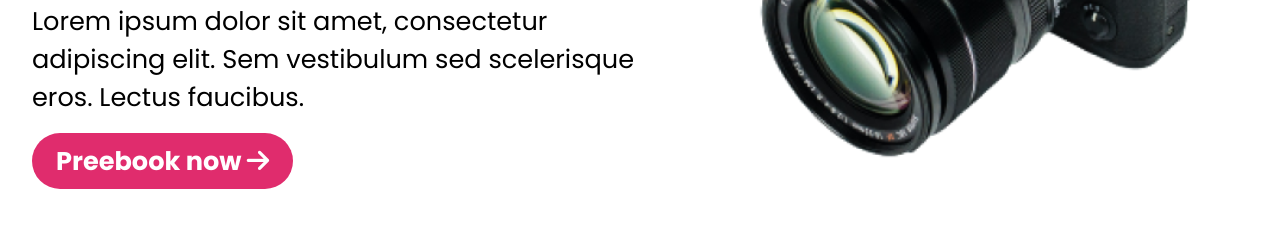
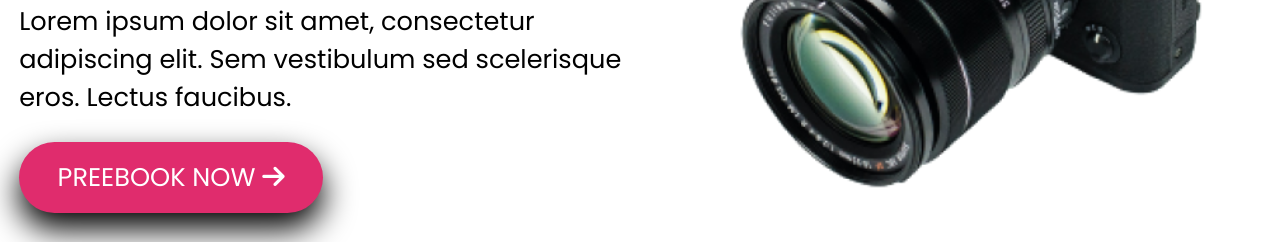
Before and after one commit to himadree-chaudhury/assignment2_influencer-gear, a plain HTML site: page index.html in a window 1280 px wide. Shown: the part 558-800 px from the top of the page. Drawn offline with Linux system fonts and the light colour scheme.

Commit message:
btn-animation-added

```diff
--- a/index.html
+++ b/index.html
@@ -36,7 +36,7 @@
                         Influencer</h1>
                     <p>Lorem ipsum dolor sit amet, consectetur adipiscing elit. Sem vestibulum sed scelerisque eros.
                         Lectus faucibus.</p>
-                    <a href="#" class="btn--utility">Preebook now <i class="fas fa-arrow-right"></i></a>
+                    <a href="#" class="btn btn--utility">Preebook now <i class="fas fa-arrow-right"></i></a>
                 </div>
             </div>
             <div class="welcome-container__pic">
@@ -60,7 +60,9 @@
                     <h2>Flex Tripod</h2>
                     <h3>$50.48</h3>
                     <div class="product--ratings">
-                    <span class="rating--color"><i class="fas fa-star"></i><i class="fas fa-star"></i><i class="fas fa-star"></i><i class="fas fa-star"></i><i class="fas fa-star-half-alt"></i></span>
+                        <span class="rating--color"><i class="fas fa-star"></i><i class="fas fa-star"></i><i
+                                class="fas fa-star"></i><i class="fas fa-star"></i><i
+                                class="fas fa-star-half-alt"></i></span>
                         <span>4.99</span>
                     </div>
                     <p>Wordwide shifting available
@@ -70,76 +72,102 @@
                     <h2>Flex Tripod</h2>
                     <h3>$50.48</h3>
                     <div class="product--ratings">
-                    <span class="rating--color"><i class="fas fa-star"></i><i class="fas fa-star"></i><i class="fas fa-star"></i><i class="fas fa-star"></i><i class="fas fa-star-half-alt"></i></span>
+                        <span class="rating--color"><i class="fas fa-star"></i><i class="fas fa-star"></i><i
+                                class="fas fa-star"></i><i class="fas fa-star"></i><i
+                                class="fas fa-star-half-alt"></i></span>
                         <span>4.99</span>
                     </div>
                     <p>Wordwide shifting available
-                    Buyers protection possible!</p></div>
+                        Buyers protection possible!</p>
+                </div>
                 <div class="products__3 product--utility"><img src="./images/airpod.png" alt="">
                     <h2>Flex Tripod</h2>
                     <h3>$50.48</h3>
                     <div class="product--ratings">
-                    <span class="rating--color"><i class="fas fa-star"></i><i class="fas fa-star"></i><i class="fas fa-star"></i><i class="fas fa-star"></i><i class="fas fa-star-half-alt"></i></span>
+                        <span class="rating--color"><i class="fas fa-star"></i><i class="fas fa-star"></i><i
+                                class="fas fa-star"></i><i class="fas fa-star"></i><i
+                                class="fas fa-star-half-alt"></i></span>
                         <span>4.99</span>
                     </div>
                     <p>Wordwide shifting available
-                    Buyers protection possible!</p></div>
+                        Buyers protection possible!</p>
+                </div>
                 <div class="products__4 product--utility"><img src="./images/drone.png" alt="">
                     <h2>Flex Tripod</h2>
                     <h3>$50.48</h3>
                     <div class="product--ratings">
-                    <span class="rating--color"><i class="fas fa-star"></i><i class="fas fa-star"></i><i class="fas fa-star"></i><i class="fas fa-star"></i><i class="fas fa-star-half-alt"></i></span>
+                        <span class="rating--color"><i class="fas fa-star"></i><i class="fas fa-star"></i><i
+                                class="fas fa-star"></i><i class="fas fa-star"></i><i
+                                class="fas fa-star-half-alt"></i></span>
                         <span>4.99</span>
                     </div>
                     <p>Wordwide shifting available
-                    Buyers protection possible!</p></div>
+                        Buyers protection possible!</p>
+                </div>
                 <div class="products__5 product--utility"><img src="./images/lights.png" alt="">
                     <h2>Flex Tripod</h2>
                     <h3>$50.48</h3>
                     <div class="product--ratings">
-                    <span class="rating--color"><i class="fas fa-star"></i><i class="fas fa-star"></i><i class="fas fa-star"></i><i class="fas fa-star"></i><i class="fas fa-star-half-alt"></i></span>
+                        <span class="rating--color"><i class="fas fa-star"></i><i class="fas fa-star"></i><i
+                                class="fas fa-star"></i><i class="fas fa-star"></i><i
+                                class="fas fa-star-half-alt"></i></span>
                         <span>4.99</span>
                     </div>
                     <p>Wordwide shifting available
-                    Buyers protection possible!</p></div>
+                        Buyers protection possible!</p>
+                </div>
                 <div class="products__6 product--utility"><img src="./images/setup.png" alt="">
                     <h2>Flex Tripod</h2>
                     <h3>$50.48</h3>
                     <div class="product--ratings">
-                    <span class="rating--color"><i class="fas fa-star"></i><i class="fas fa-star"></i><i class="fas fa-star"></i><i class="fas fa-star"></i><i class="fas fa-star-half-alt"></i></span>
+                        <span class="rating--color"><i class="fas fa-star"></i><i class="fas fa-star"></i><i
+                                class="fas fa-star"></i><i class="fas fa-star"></i><i
+                                class="fas fa-star-half-alt"></i></span>
                         <span>4.99</span>
                     </div>
                     <p>Wordwide shifting available
-                    Buyers protection possible!</p></div>
+                        Buyers protection possible!</p>
+                </div>
                 <div class="products__7 product--utility"><img src="./images/camera.png" alt="">
                     <h2>Flex Tripod</h2>
                     <h3>$50.48</h3>
                     <div class="product--ratings">
-                    <span class="rating--color"><i class="fas fa-star"></i><i class="fas fa-star"></i><i class="fas fa-star"></i><i class="fas fa-star"></i><i class="fas fa-star-half-alt"></i></span>
+                        <span class="rating--color"><i class="fas fa-star"></i><i class="fas fa-star"></i><i
+                                class="fas fa-star"></i><i class="fas fa-star"></i><i
+                                class="fas fa-star-half-alt"></i></span>
                         <span>4.99</span>
                     </div>
                     <p>Wordwide shifting available
-                    Buyers protection possible!</p></div>
+                        Buyers protection possible!</p>
+                </div>
                 <div class="products__8 product--utility"><img src="./images/single-light.png" alt="">
                     <h2>Flex Tripod</h2>
                     <h3>$50.48</h3>
                     <div class="product--ratings">
-                    <span class="rating--color"><i class="fas fa-star"></i><i class="fas fa-star"></i><i class="fas fa-star"></i><i class="fas fa-star"></i><i class="fas fa-star-half-alt"></i></span>
+                        <span class="rating--color"><i class="fas fa-star"></i><i class="fas fa-star"></i><i
+                                class="fas fa-star"></i><i class="fas fa-star"></i><i
+                                class="fas fa-star-half-alt"></i></span>
                         <span>4.99</span>
                     </div>
                     <p>Wordwide shifting available
-                    Buyers protection possible!</p></div>
+                        Buyers protection possible!</p>
+                </div>
                 <div class="products__9 product--utility"><img src="./images/action.png" alt="">
                     <h2>Flex Tripod</h2>
                     <h3>$50.48</h3>
                     <div class="product--ratings">
-                    <span class="rating--color"><i class="fas fa-star"></i><i class="fas fa-star"></i><i class="fas fa-star"></i><i class="fas fa-star"></i><i class="fas fa-star-half-alt"></i></span>
+                        <span class="rating--color"><i class="fas fa-star"></i><i class="fas fa-star"></i><i
+                                class="fas fa-star"></i><i class="fas fa-star"></i><i
+                                class="fas fa-star-half-alt"></i></span>
                         <span>4.99</span>
                     </div>
                     <p>Wordwide shifting available
-                    Buyers protection possible!</p></div>
+                        Buyers protection possible!</p>
                 </div>
-            <a href="#buy-product" class="product--more"><p>See More &nbsp; <i class="fas fa-arrow-right"></i></p></a>
+            </div>
+            <a href="#buy-product" class="product--more">
+                <p>See More &nbsp; <i class="fas fa-arrow-right"></i></p>
+            </a>
         </section>
     </main>
 
--- a/style.css
+++ b/style.css
@@ -20,7 +20,7 @@ body {
   font-size: 62.5%;
   max-width: 120rem;
   margin: 0 auto;
-  width: 95vw;
+  width: 97vw;
 }
 .navigation {
   display: flex;
@@ -81,21 +81,37 @@ body {
     background-repeat: no-repeat; */
   display: flex;
   justify-content: end;
+}
+.welcome-container__pic img {
   object-fit: cover;
 }
-.welcome-container__pic img{
-    object-fit: cover;
+
+.btn:link,
+.btn:visited {
+  text-decoration: none;
+  text-transform: uppercase;
+  display: inline-block;
+  padding: 1rem 2.4rem;
+  border-radius: 4rem;
+  transition: all 0.2s;
+  position: relative;
+  font-size: 1.6rem;
+  font-weight: 500;
+  background: #e02c6d;
+  color: #fff;
+  box-shadow: 0 1rem 2rem #000;
 }
-.btn--utility {
-  padding: 10px 24px;
-  font-size: 1.6rem;
-  font-weight: 700;
-  width: 196px;
-  height: 44px;
-  color: #fff;
-  background: #e02c6d;
-  border-radius: 41px;
+
+.btn:hover {
+  transform: translateY(-0.3rem);
+  box-shadow: 0 0rem 2rem rgba(0, 0, 0, 0.658);
 }
+
+.btn:active {
+  transform: translateY(-0.1rem);
+  box-shadow: 0 0.5rem 1rem rgba(0, 0, 0, 0.2);
+}
+
 .partner-container {
   display: flex;
   width: 90%;
@@ -171,14 +187,13 @@ body {
   font-weight: bold;
   font-size: 1.6rem;
   line-height: 2.4rem;
-  color:#E02C6DDE;
+  color: #e02c6dde;
   /* display: inline-block */
-  ;
 }
-.product--more p{
-    display: inline-block;
-    transition: all .1s;
+.product--more p {
+  display: inline-block;
+  transition: all 0.1s;
 }
-.product--more p:hover{
-    border-bottom: 5px solid #E02C6DDE;
+.product--more p:hover {
+  border-bottom: 5px solid #e02c6dde;
 }
```
Also changed, not shown: 1 other file. Lines whose indentation alone changed are shown as unchanged.
